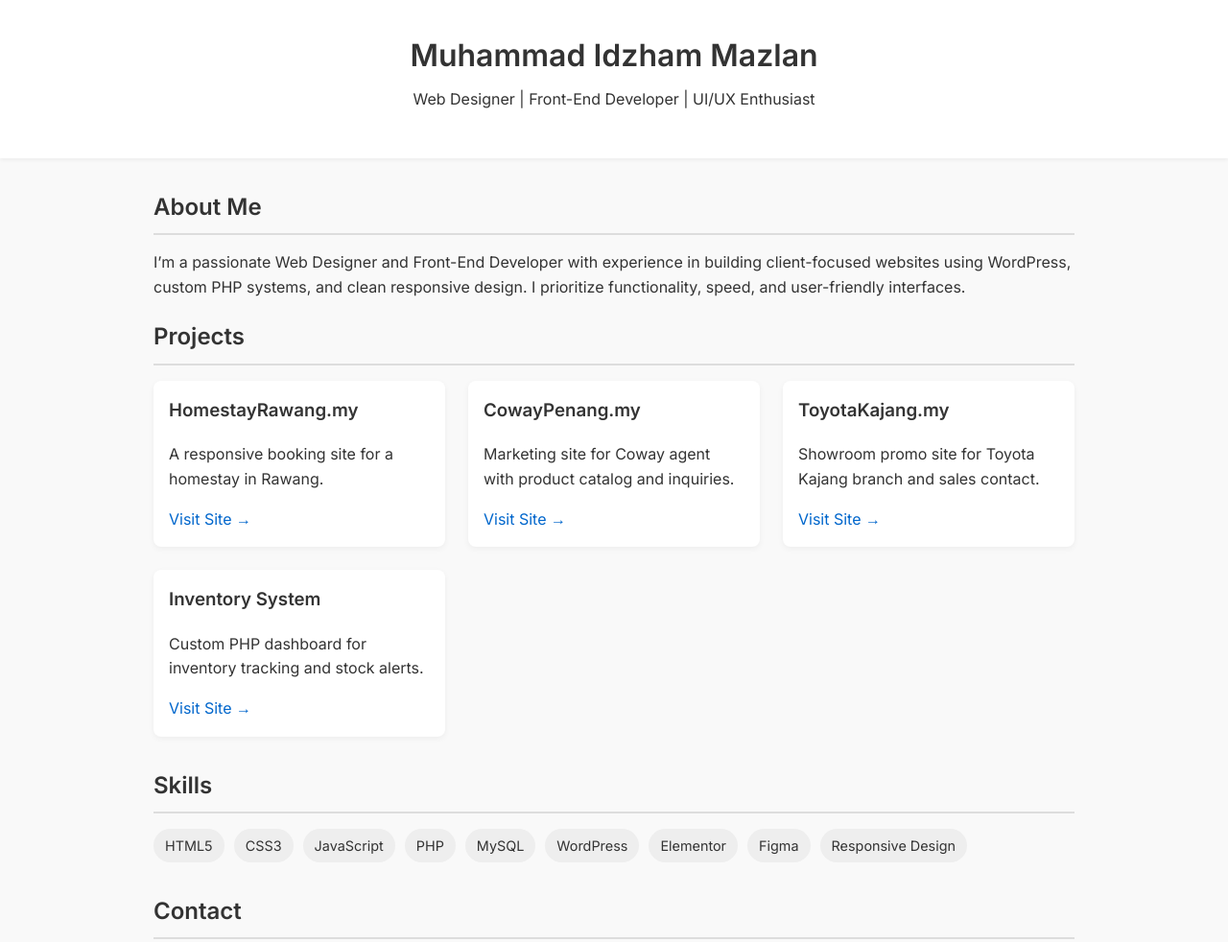
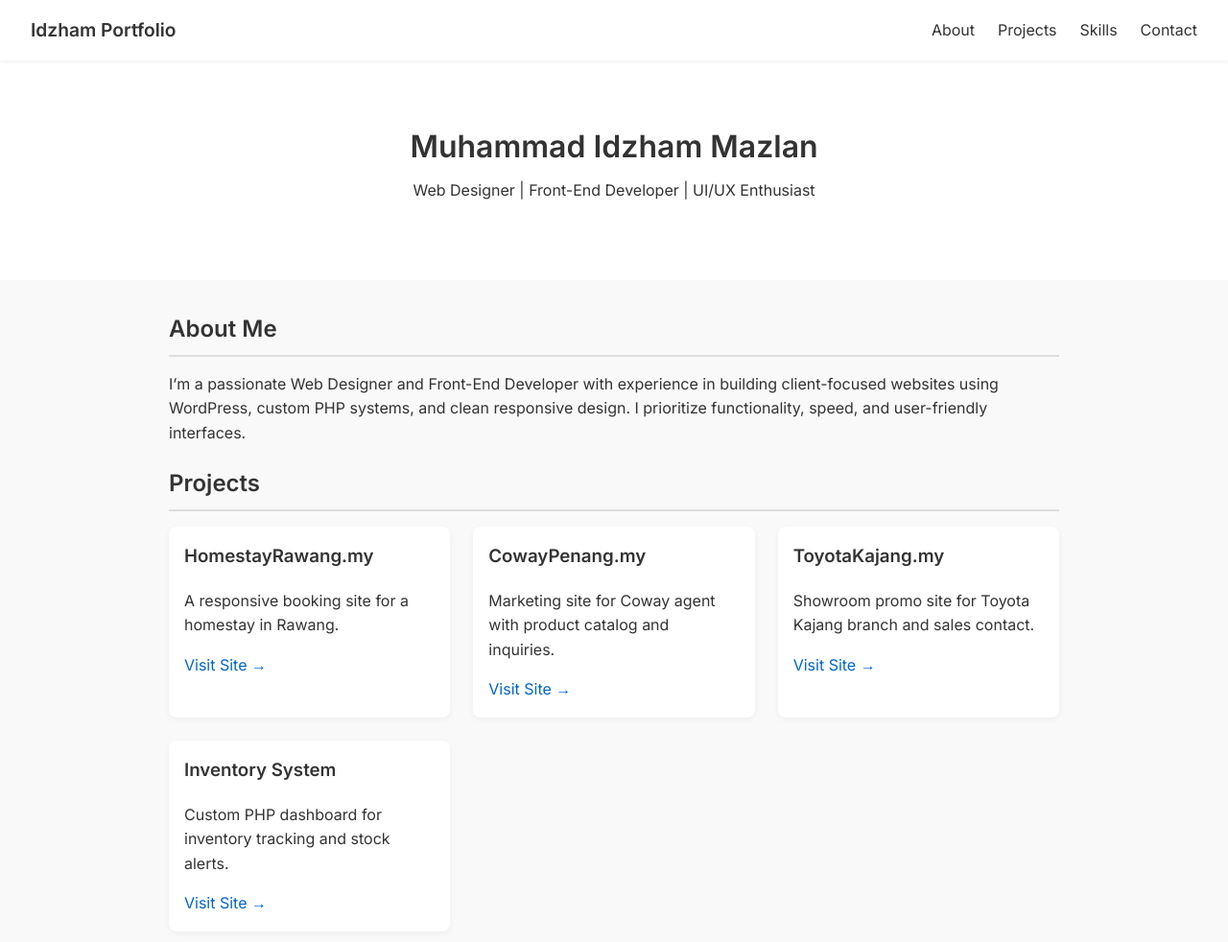
Before and after one commit to Idzzzhm/portfolio, a plain HTML site: page index.html in a window 1280 px wide. Shown: the top 982 px of the page at 96% size. Drawn offline with Linux system fonts and the light colour scheme.

Commit message:
Update index.html

```diff
--- a/index.html
+++ b/index.html
@@ -6,6 +6,9 @@
   <title>Muhammad Idzham | Web Designer Portfolio</title>
   <link href="https://fonts.googleapis.com/css2?family=Inter:wght@400;600&display=swap" rel="stylesheet">
   <style>
+    * {
+      box-sizing: border-box;
+    }
     body {
       font-family: 'Inter', sans-serif;
       margin: 0;
@@ -14,13 +17,45 @@
       color: #333;
       line-height: 1.6;
     }
+    nav {
+      background-color: #ffffff;
+      padding: 1rem 2rem;
+      display: flex;
+      justify-content: space-between;
+      align-items: center;
+      box-shadow: 0 2px 4px rgba(0, 0, 0, 0.05);
+      position: sticky;
+      top: 0;
+      z-index: 1000;
+    }
+    nav h1 {
+      font-size: 1.2rem;
+      margin: 0;
+    }
+    nav ul {
+      list-style: none;
+      margin: 0;
+      padding: 0;
+      display: flex;
+      gap: 1.5rem;
+    }
+    nav ul li {
+      display: inline;
+    }
+    nav ul li a {
+      text-decoration: none;
+      color: #333;
+      font-weight: 500;
+    }
+    nav ul li a:hover {
+      color: #0077cc;
+    }
     header {
+      padding: 4rem 2rem;
+      text-align: center;
       background: #fff;
-      padding: 2rem;
-      text-align: center;
-      box-shadow: 0 2px 4px rgba(0,0,0,0.05);
     }
-    header h1 {
+    header h2 {
       margin: 0;
       font-size: 2rem;
     }
@@ -78,21 +113,34 @@
       background-color: #f1f1f1;
       margin-top: 2rem;
     }
+    html {
+      scroll-behavior: smooth;
+    }
   </style>
 </head>
 <body>
+  <nav>
+    <h1>Idzham Portfolio</h1>
+    <ul>
+      <li><a href="#about">About</a></li>
+      <li><a href="#projects">Projects</a></li>
+      <li><a href="#skills">Skills</a></li>
+      <li><a href="#contact">Contact</a></li>
+    </ul>
+  </nav>
+
   <header>
-    <h1>Muhammad Idzham Mazlan</h1>
+    <h2>Muhammad Idzham Mazlan</h2>
     <p>Web Designer | Front-End Developer | UI/UX Enthusiast</p>
   </header>
 
   <div class="container">
-    <section class="about">
+    <section id="about">
       <h2 class="section-title">About Me</h2>
       <p>I’m a passionate Web Designer and Front-End Developer with experience in building client-focused websites using WordPress, custom PHP systems, and clean responsive design. I prioritize functionality, speed, and user-friendly interfaces.</p>
     </section>
 
-    <section class="portfolio">
+    <section id="projects">
       <h2 class="section-title">Projects</h2>
       <div class="projects">
         <div class="project-card">
@@ -118,7 +166,7 @@
       </div>
     </section>
 
-    <section class="skills">
+    <section id="skills" class="skills">
       <h2 class="section-title">Skills</h2>
       <div class="skills-list">
         <span>HTML5</span>
@@ -133,7 +181,7 @@
       </div>
     </section>
 
-    <section class="contact">
+    <section id="contact" class="contact">
       <h2 class="section-title">Contact</h2>
       <p>Email: <a href="mailto:idzham@example.com">idzham@example.com</a></p>
       <p>WhatsApp: <a href="https://wa.me/60123456789" target="_blank">+60 12-345 6789</a></p>
```
